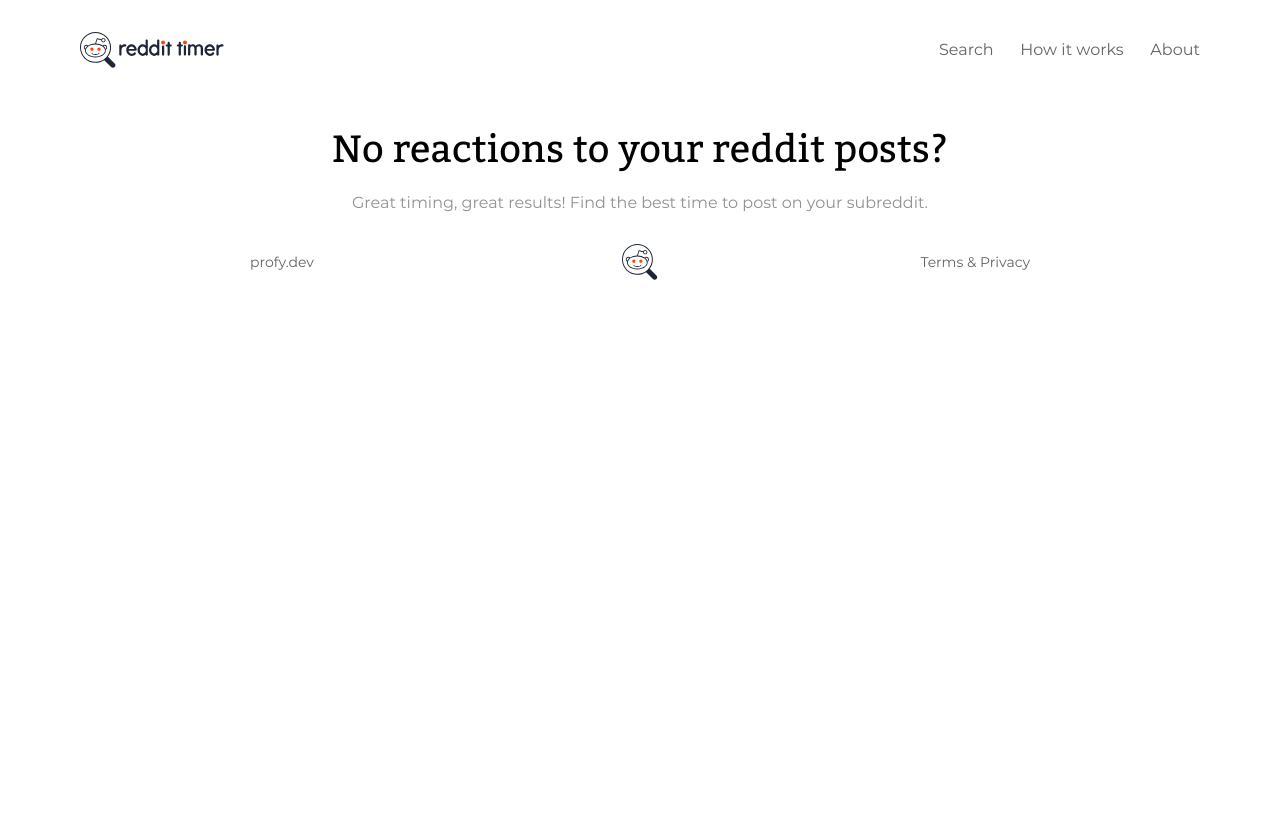
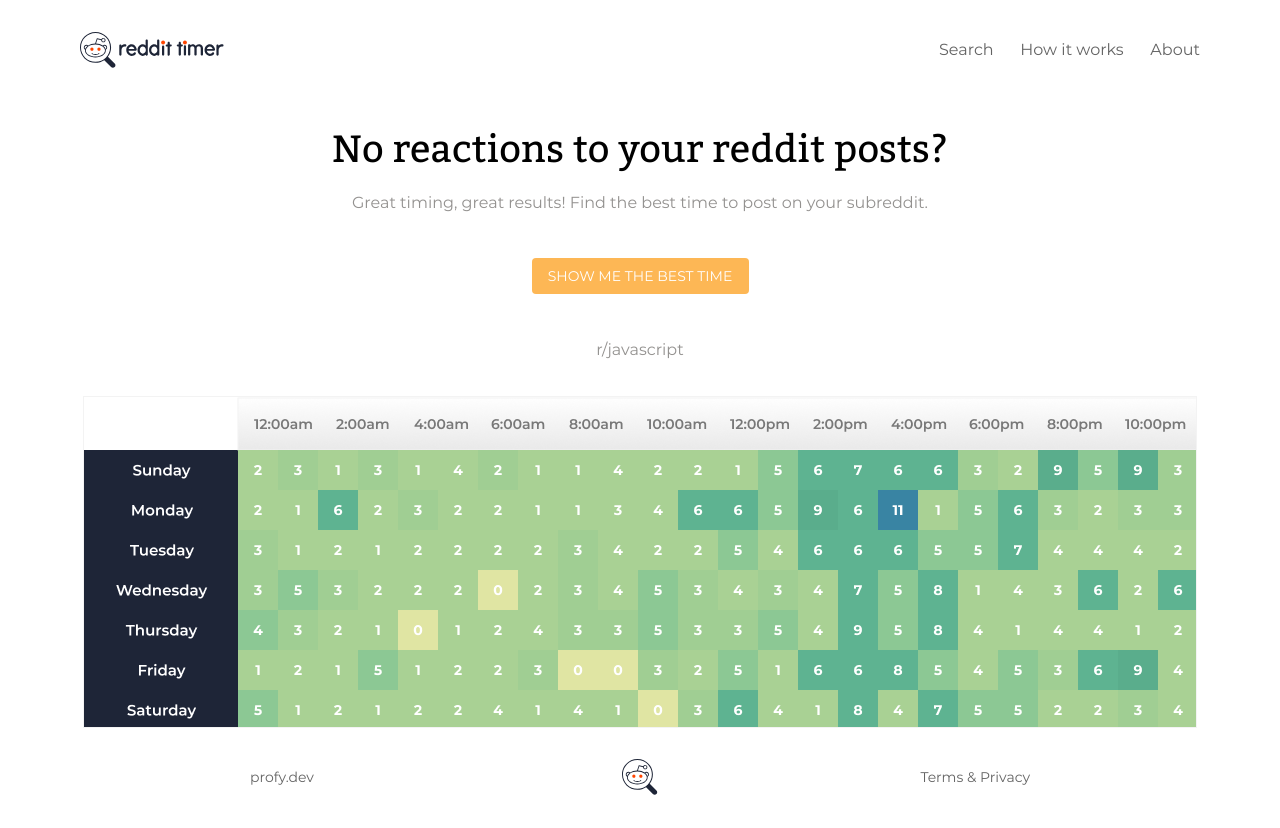
Before and after one commit to profydev/reddit-timer-chimson, a React (Create React App) app: page / in a window 1280 px wide. Before the commit the page ends 800 px from the top, so only its background shows below. Built offline with nearby package versions, Linux system fonts and the light colour scheme.

Commit message:
add headline, CTA button, image of heatmap, to HeroSection

```diff
--- a/src/GlobalStyles.js
+++ b/src/GlobalStyles.js
@@ -13,6 +13,8 @@
   /** Bitter Regular **/
   @font-face {
     font-family: "Bitter";
+    font-weight: 400;
+    font-style: normal;
     src: url("/fonts/Bitter-Regular.woff2") format("woff2"),
  url("/fonts/Bitter-Regular.woff") format("woff");
   }
--- a/src/components/HeroSection/HeroSection.styles.js
+++ b/src/components/HeroSection/HeroSection.styles.js
@@ -1,24 +1,16 @@
 import styled from 'styled-components';
+import heatmap from './heatmap.png';
 
 export const Container = styled.div`
   display: block;
 `;
 
-export const HeadlineContainer = styled.div`
-  /* min-width: 589px;
-  width: 100%; */
-  min-height: 46px;
+export const Wrapper = styled.div`
   display: flex;
-  margin-bottom: 20px;
+  flex-direction: column;
+  align-items: flex-start;
   justify-content: center;
-`;
-
-export const SubHeadlineContainer = styled.div`
-  /* min-width: 576px;
-  width: 100%; */
-  min-height: 20px;
-  display: flex;
-  justify-content: center;
+  align-items: center;
 `;
 
 export const Headline = styled.span`
@@ -26,9 +18,41 @@
   font-family: ${(props) => props.theme.font.family.headline};
   color: ${(props) => props.theme.color.headline};
   line-height: 45.6px;
+  min-height: 46px;
+  margin-bottom: 20px;
 `;
 
 export const SubHeadline = styled.span`
   color: ${(props) => props.theme.color.subHeadline};
   line-height: 19.5px;
+  min-height: 20px;
+  margin-bottom: 45px;
 `;
+
+export const SubHeadlineTwo = styled(SubHeadline)`
+  margin-bottom: 36px;
+  margin-top: 46px;
+`;
+
+export const Button = styled.button`
+  background-color: #fdb755;
+  color: #ffffff;
+  font-weight: 500;
+  font-size: 14px;
+  line-height: 9px;
+  border-radius: 4px;
+  min-height: 36px;
+  border: 0;
+  min-width: 217px;
+  :hover {
+    cursor: pointer;
+  }
+`;
+
+export const Image = styled.div`
+  box-sizing: border-box;
+  min-width: 1114px;
+  min-height: 332px;
+  border: 1px solid #f3f3f3;
+  background-image: url(${heatmap});
+`;
--- a/src/components/HeroSection/index.js
+++ b/src/components/HeroSection/index.js
@@ -1,18 +1,24 @@
 import React from 'react';
+import { Link } from 'react-router-dom';
 import * as S from './HeroSection.styles';
 
 function HeroSection() {
   return (
     <S.Container>
-      <S.HeadlineContainer>
+      <S.Wrapper>
         <S.Headline>No reactions to your reddit posts?</S.Headline>
-      </S.HeadlineContainer>
-      <S.SubHeadlineContainer>
         <S.SubHeadline>
           Great timing, great results! Find the best time to post on your
           subreddit.
         </S.SubHeadline>
-      </S.SubHeadlineContainer>
+        <Link to="/search/javascript">
+          <S.Button>SHOW ME THE BEST TIME</S.Button>
+        </Link>
+        <S.SubHeadlineTwo>r/javascript</S.SubHeadlineTwo>
+        <Link to="/search/javascript">
+          <S.Image />
+        </Link>
+      </S.Wrapper>
     </S.Container>
   );
 }
```
Also changed, not shown: src/components/HeroSection/heatmap.png (added).
